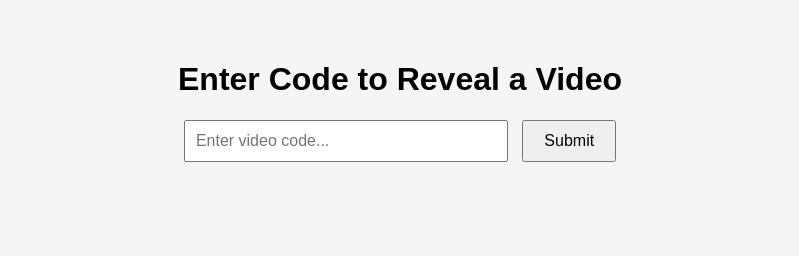
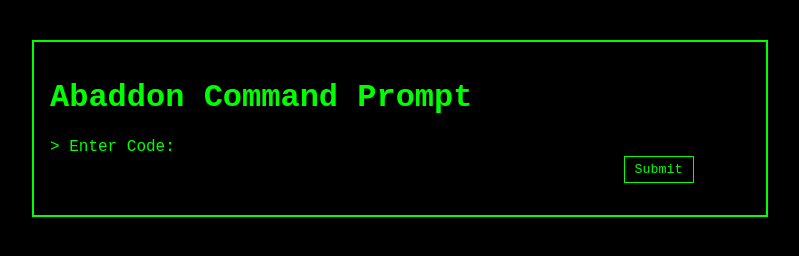
Before and after one commit to errorabaddon/errorabaddon.github.io, a plain HTML site: page index.html in a window 1280 px wide. Shown: the whole page, without its empty margins (240-1039 px from the left). Drawn offline with Linux system fonts and the light colour scheme.

Commit message:
Trying to style

```diff
--- a/index.html
+++ b/index.html
@@ -3,43 +3,79 @@
 <head>
   <meta charset="UTF-8" />
   <meta name="viewport" content="width=device-width, initial-scale=1.0"/>
-  <title>Video Code Viewer</title>
+  <title>Abaddon Terminal</title>
   <style>
     body {
-      font-family: Arial, sans-serif;
-      text-align: center;
+      background-color: black;
+      color: #00ff00;
+      font-family: 'Courier New', Courier, monospace;
       padding: 2rem;
-      background-color: #f5f5f5;
     }
-    input {
-      padding: 10px;
+
+    h1 {
+      color: #00ff00;
+    }
+
+    .terminal {
+      border: 2px solid #00ff00;
+      padding: 1rem;
+      max-width: 700px;
+      margin: auto;
+      background-color: black;
+    }
+
+    #codeInput {
+      background-color: black;
+      color: #00ff00;
+      border: none;
+      font-family: inherit;
       font-size: 16px;
-      width: 300px;
+      outline: none;
+      width: 80%;
     }
+
     button {
-      padding: 10px 20px;
-      font-size: 16px;
-      margin-left: 10px;
+      background-color: black;
+      color: #00ff00;
+      border: 1px solid #00ff00;
+      padding: 5px 10px;
+      font-family: inherit;
+      cursor: pointer;
     }
+
     iframe {
-      margin-top: 2rem;
-      width: 80%;
-      max-width: 720px;
-      height: 400px;
+      display: block;
+      margin: 2rem auto 0;
+      width: 100%;
+      max-width: 640px;
+      height: 360px;
       border: none;
     }
+
     #error {
       color: red;
+      margin-top: 1rem;
+      text-align: center;
+    }
+
+    .prompt-line {
       margin-top: 1rem;
     }
   </style>
 </head>
 <body>
-  <h1>Enter Code to Reveal a Video</h1>
-  <input type="text" id="codeInput" placeholder="Enter video code..." />
-  <button onclick="checkCode()">Submit</button>
-  <div id="error"></div>
+  <div class="terminal">
+    <h1>Abaddon Command Prompt</h1>
+    <div class="prompt-line">> Enter Code:</div>
+    <input type="text" id="codeInput" autofocus />
+    <button onclick="checkCode()">Submit</button>
+    <div id="error"></div>
+  </div>
+
   <div id="videoContainer"></div>
+
+  <!-- Sound (small beep) -->
+  <audio id="errorSound" src="https://actions.google.com/sounds/v1/cartoon/cartoon_boing.ogg" preload="auto"></audio>
 
   <script>
     const videos = {
@@ -49,10 +85,11 @@
     };
 
     function checkCode() {
-      const code = document.getElementById("codeInput").value.trim();
+      const code = document.getElementById("codeInput").value.trim().toLowerCase();
       const videoUrl = videos[code];
       const videoContainer = document.getElementById("videoContainer");
       const error = document.getElementById("error");
+      const errorSound = document.getElementById("errorSound");
 
       if (videoUrl) {
         error.textContent = "";
@@ -60,8 +97,16 @@
       } else {
         videoContainer.innerHTML = "";
         error.textContent = "Invalid code. Please try again.";
+        errorSound.play();
       }
     }
+
+    // Allow Enter key to submit
+    document.getElementById("codeInput").addEventListener("keypress", function (e) {
+      if (e.key === "Enter") {
+        checkCode();
+      }
+    });
   </script>
 </body>
 </html>
```
